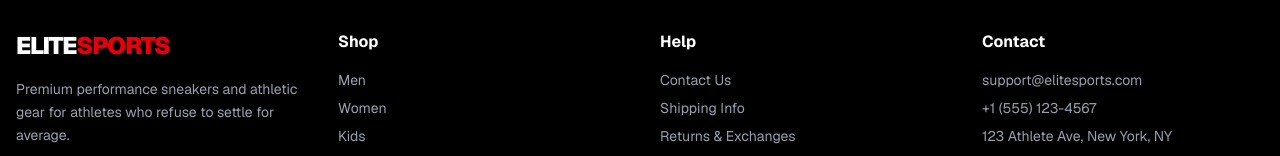
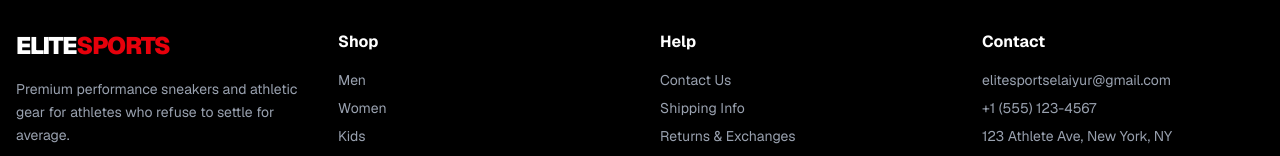
Before and after one commit to benazir603/elite-sports, a Next.js app: page / in a window 1280 px wide. Shown: the part 2957-3113 px from the top of the page. Built offline with nearby package versions, Linux system fonts and the light colour scheme; no server answers.

Commit message:
Update site contact email to elitesportselaiyur@gmail.com

```diff
--- a/app/components/ShopPage.tsx
+++ b/app/components/ShopPage.tsx
@@ -327,7 +327,7 @@ export default function ShopPage() {
           <div>
             <h4 className="font-bold mb-4">Contact</h4>
             <ul className="space-y-2 text-gray-400 text-sm">
-              <li>support@elitesports.com</li>
+              <li>elitesportselaiyur@gmail.com</li>
               <li>+1 (555) 123-4567</li>
               <li>123 Athlete Ave, New York, NY</li>
             </ul>
--- a/app/contact/page.tsx
+++ b/app/contact/page.tsx
@@ -19,7 +19,7 @@ export default function ContactPage() {
           <div className="grid sm:grid-cols-2 gap-6 mb-8">
             <div className="bg-gray-50 rounded-xl p-5">
               <h2 className="font-bold text-gray-900 mb-2">Email</h2>
-              <p className="text-gray-600">support@elitesports.com</p>
+              <p className="text-gray-600">elitesportselaiyur@gmail.com</p>
             </div>
             <div className="bg-gray-50 rounded-xl p-5">
               <h2 className="font-bold text-gray-900 mb-2">Phone</h2>
```
